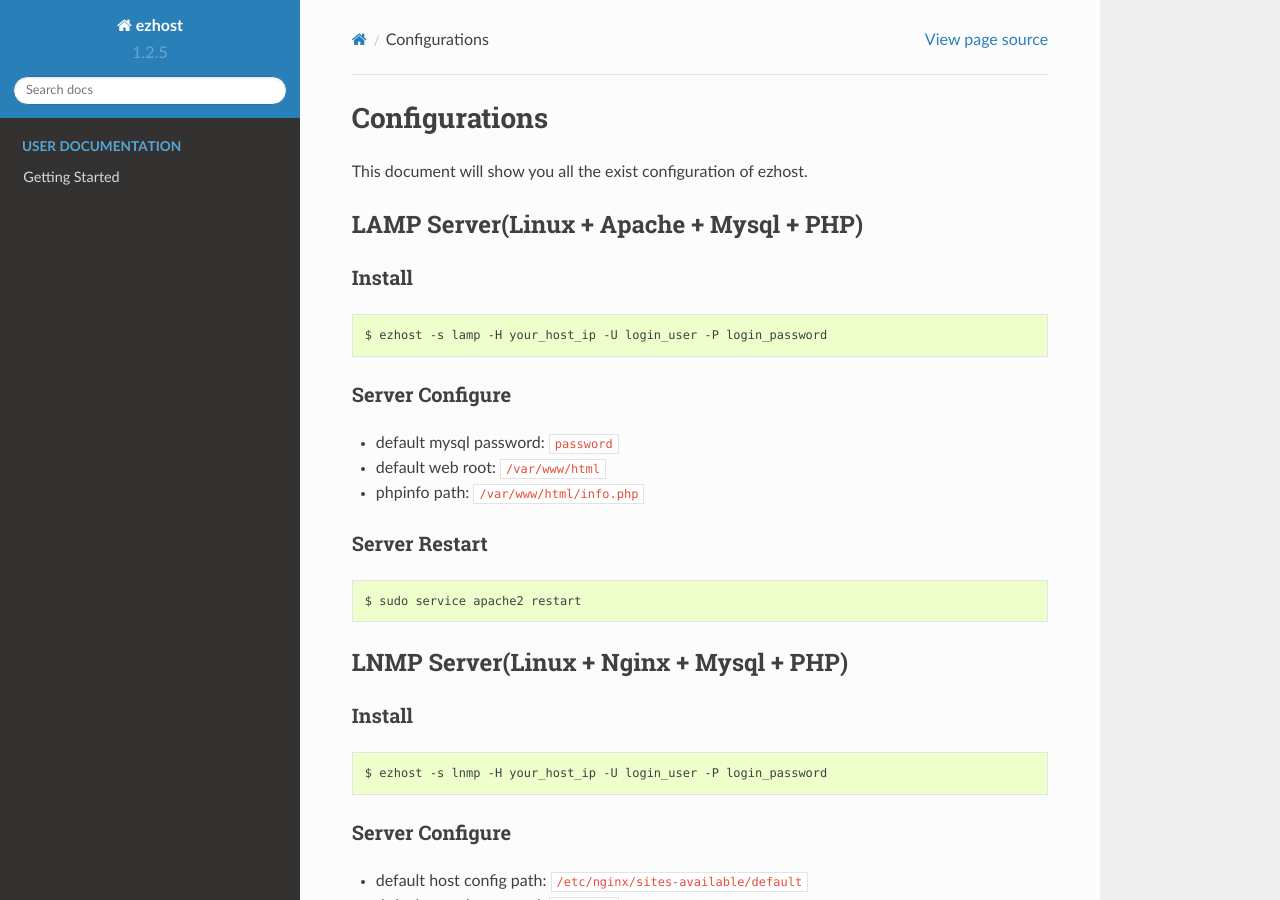
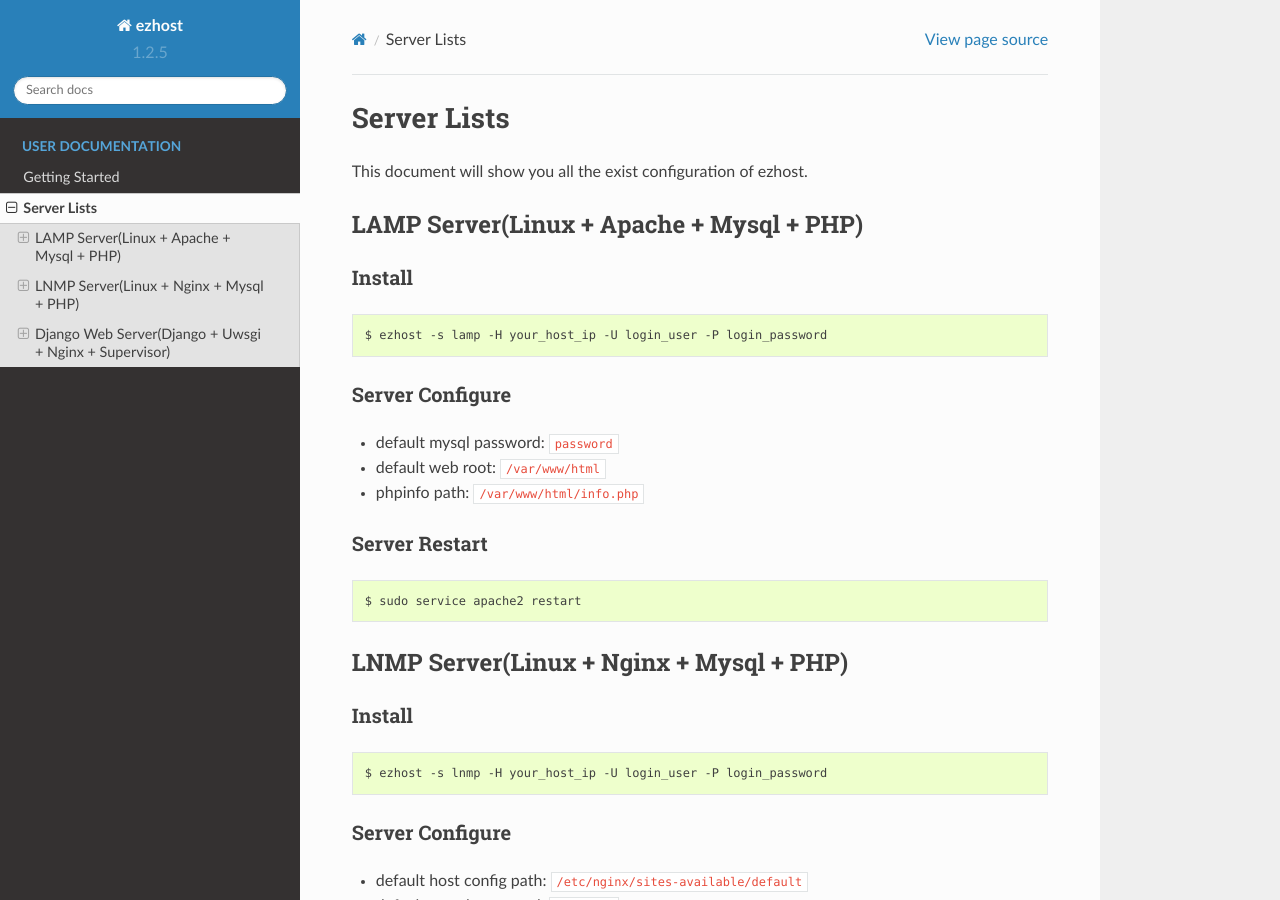
Before and after one commit to zhexiao/ezhost, a Sphinx documentation site: the page built from docs/server_lists.rst, in a window 1280 px wide and 900 px high. Built offline with Sphinx 7.4.7 and the Read the Docs theme 2.0.0, drawn with Linux system fonts in a browser that asks for light colours; pages that are not in the unit, such as notebooks, are missing from menus.

Commit message:
Update and rename configurations.rst to server_lists.rst

```diff
--- a/docs/configurations.rst
+++ b/docs/server_lists.rst
@@ -1,4 +1,4 @@
-Configurations
+Server Lists
 ===============
 
 This document will show you all the exist configuration of ezhost.
```
